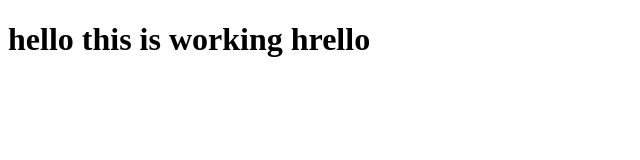
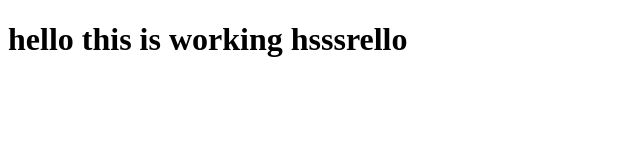
Before and after one commit to Kiwilynn/PADCProject, a website: page public/frontpage.html in a window 1280 px wide. Shown: the whole page, without its empty margins (0-640 px from the left). Drawn offline with Linux system fonts and the light colour scheme.

```diff
--- a/public/frontpage.html
+++ b/public/frontpage.html
@@ -6,6 +6,6 @@
     <title>Document</title>
 </head>
 <body>
-    <h1>hello this is working hrello</h1>
+    <h1>hello this is working hsssrello</h1>
 </body>
 </html>
```
